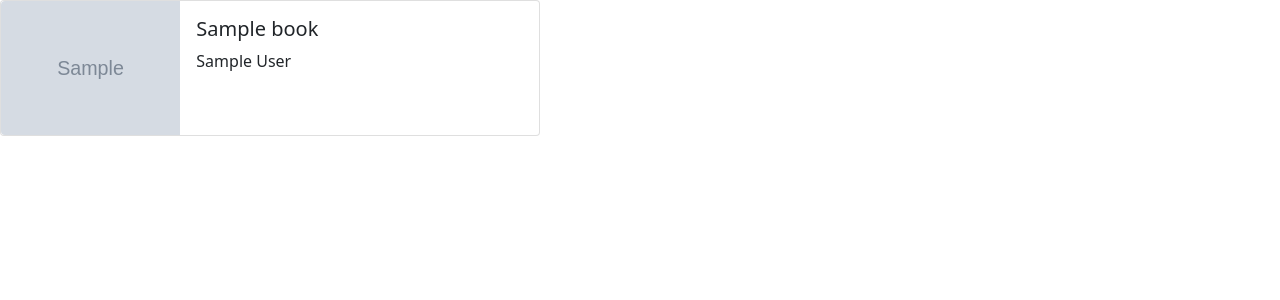
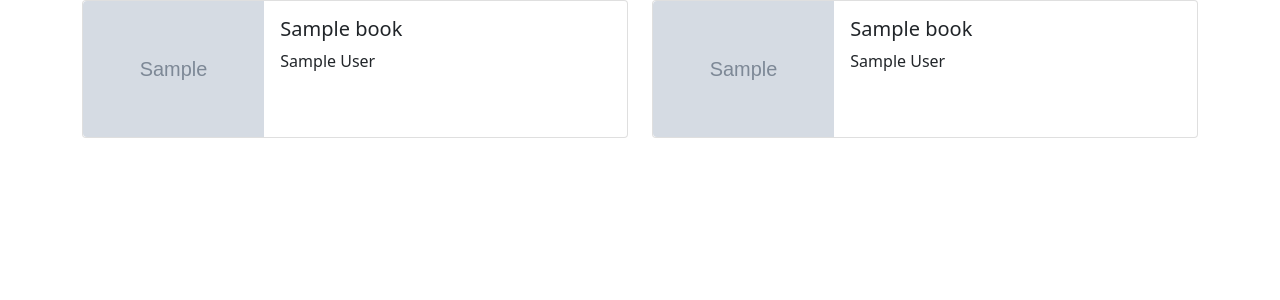
Before and after one commit to romanvolodin/dvmn_parse_book_library, a Python web app: template templates/index.html in a window 1280 px wide. Shown: the top 300 px of the page. Run offline with Jinja, Linux system fonts and the light colour scheme; the template is opened without the code that fills it: most values are stand-ins (such as "Sample title", 1, 10 or a date in 2020); grey boxes marked "Sample" are stand-in pictures.

Commit message:
Split books by two columns

```diff
--- a/render.py
+++ b/render.py
@@ -2,6 +2,7 @@ import json
 
 from jinja2 import Environment, FileSystemLoader, select_autoescape
 from livereload import Server, shell
+from more_itertools import chunked
 
 
 def on_reload():
@@ -11,12 +12,15 @@ def on_reload():
     for book in books:
         book["img_src"] = book["img_src"].replace("scifi_books/", "")
 
+    books = list(chunked(books, 12))
+    books1, books2 = books
+
     env = Environment(
         loader=FileSystemLoader("./templates"),
         autoescape=select_autoescape(["html", "xml"]),
     )
     template = env.get_template("index.html")
-    page = template.render({"books": books})
+    page = template.render({"books1": books1, "books2": books2})
 
     with open("scifi_books/index.html", "w") as file:
         file.write(page)
--- a/templates/index.html
+++ b/templates/index.html
@@ -10,11 +10,15 @@
 </head>
 
 <body>
-    {% for book in books %}
-    <div class="card mb-3" style="max-width: 540px;">
+    <div class="container">
+        <div class="row">
+            <div class="col-6">
+                {% for book in books1 %}
+                <div class="card mb-3">
                     <div class="row g-0">
                         <div class="col-md-4">
-                <img src="{{ book.img_src }}" class="img-fluid rounded-start" alt="Обложка для книги {{ book.title }}">
+                            <img src="{{ book.img_src }}" class="img-fluid rounded-start"
+                                alt="Обложка для книги {{ book.title }}">
                         </div>
                         <div class="col-md-8">
                             <div class="card-body">
@@ -25,6 +29,28 @@
                     </div>
                 </div>
                 {% endfor %}
+            </div>
+            <div class="col-6">
+                {% for book in books2 %}
+                <div class="card mb-3">
+                    <div class="row g-0">
+                        <div class="col-md-4">
+                            <img src="{{ book.img_src }}" class="img-fluid rounded-start"
+                                alt="Обложка для книги {{ book.title }}">
+                        </div>
+                        <div class="col-md-8">
+                            <div class="card-body">
+                                <h5 class="card-title">{{ book.title }}</h5>
+                                <p class="card-text">{{ book.author }}</p>
+                            </div>
+                        </div>
+                    </div>
+                </div>
+                {% endfor %}
+            </div>
+        </div>
+    </div>
+
 
     <script src="https://cdn.jsdelivr.net/npm/bootstrap@5.1.3/dist/js/bootstrap.bundle.min.js"
         integrity="sha384-ka7Sk0Gln4gmtz2MlQnikT1wXgYsOg+OMhuP+IlRH9sENBO0LRn5q+8nbTov4+1p"
```
Lines whose indentation alone changed are shown as unchanged.
